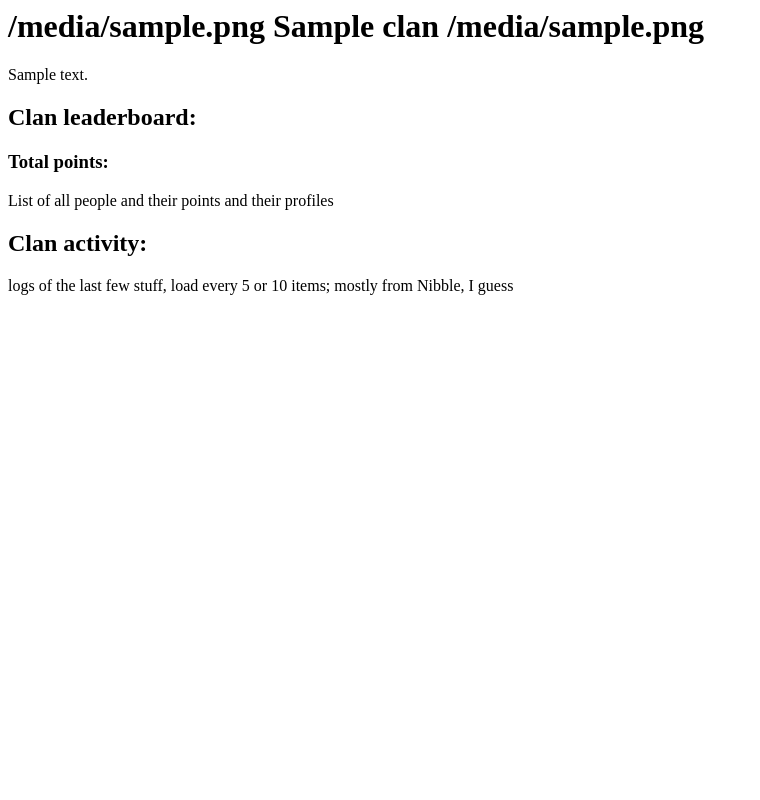
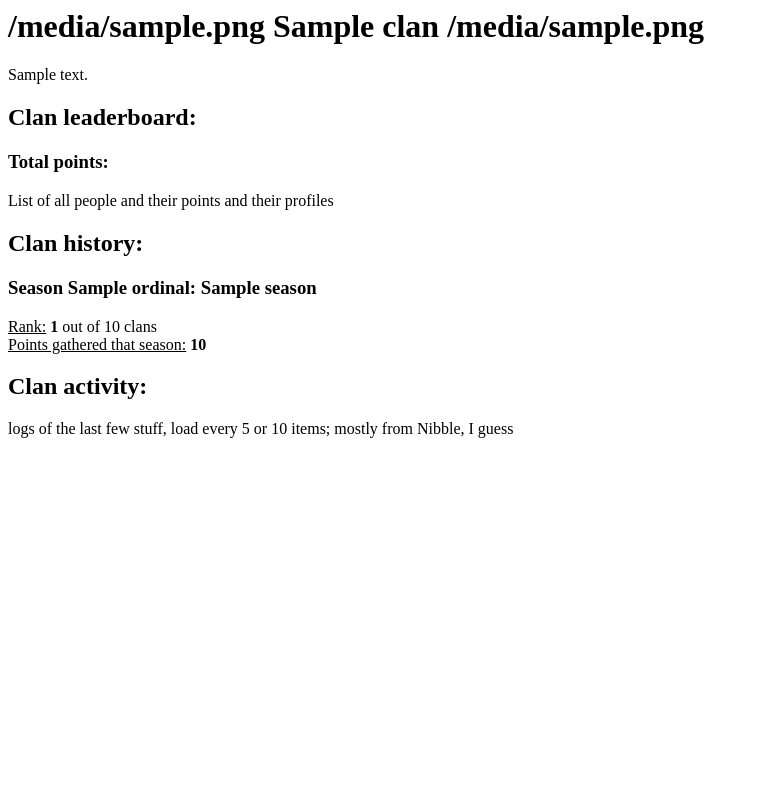
Before and after one commit to Rattchen/Scuffle, a Django app: template templates/scuffle/clan.html in a window 1280 px wide. Shown: the whole page, without its empty margins (0-760 px from the left). Run offline with Django 3.2, Linux system fonts and the light colour scheme; the template is opened without the code that fills it: most values are stand-ins (such as "Sample title", 1, 10 or a date in 2020).

Commit message:
Show Clan's past season records

```diff
--- a/templates/scuffle/clan.html
+++ b/templates/scuffle/clan.html
@@ -5,5 +5,12 @@
 <div>
     List of all people and their points and their profiles
 </div>
+<h2>Clan history:</h2>
+{% for record in season_records %}
+<h3>Season {{record.season.ordinal}}: {{record.season.name}} </h3>
+<u>Rank:</u> <b>{{record.rank}}</b> out of {{record.out_of}} clans <br/>
+<u>Points gathered that season:</u> <b>{{record.points_total}}</b>
+<!-- It could be shown like those circles with "300 happy customers!" and other stats in pretty circles-->
+{% endfor %}
 <h2>Clan activity:</h2>
 logs of the last few stuff, load every 5 or 10 items; mostly from Nibble, I guess
--- a/views.py
+++ b/views.py
@@ -20,6 +20,12 @@ class ClanListView(ListView):
 class ClanDetailView(DetailView):
     model = Clan
     template_name = 'scuffle/clan.html'
+
+    def get_context_data(self, **kwargs):
+        context = super().get_context_data(**kwargs)
+        clan = self.get_object()
+        context['season_records'] = clan.season_records.all()
+        return context
 
 class LeaderboardView(TemplateView):
     template_name = 'scuffle/leaderboard.html'
```
